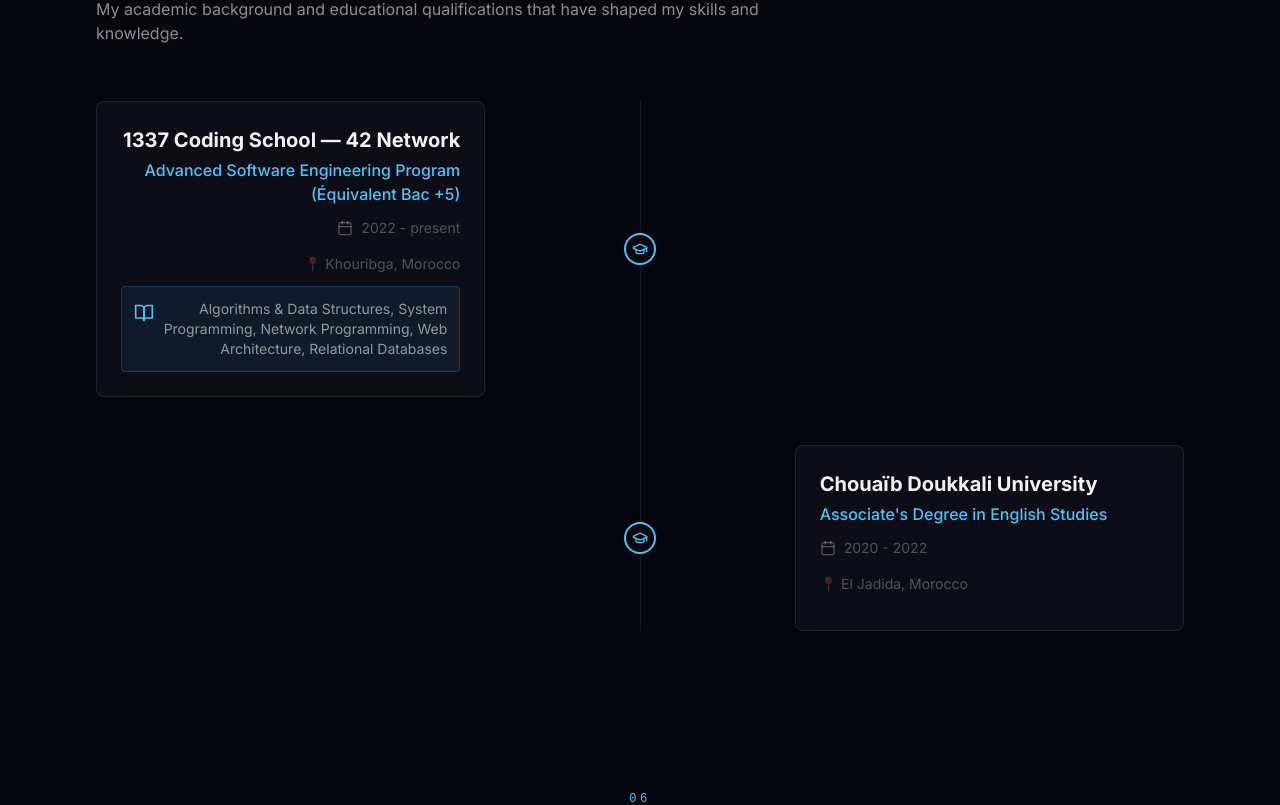
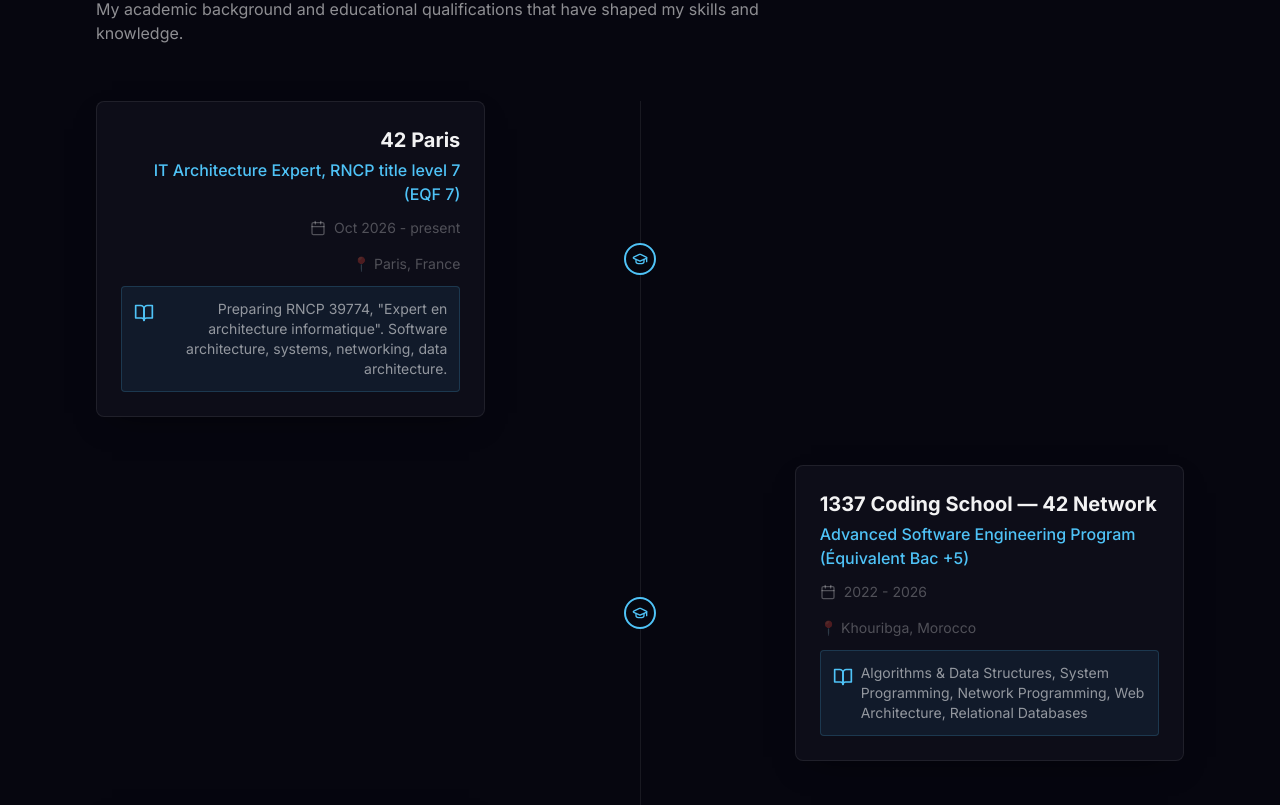
Before and after one commit to ysahih/Portfolio, a Next.js app: page / in a window 1280 px wide. Shown: the part 6615-7420 px from the top of the page. Built offline with nearby package versions, Linux system fonts and the light colour scheme.

Commit message:
content: add 42 Paris and close out 1337 dates

```diff
--- a/app/data/resume-data.ts
+++ b/app/data/resume-data.ts
@@ -37,10 +37,18 @@
 
   education: [
     {
+      school: "42 Paris",
+      degree: "IT Architecture Expert, RNCP title level 7 (EQF 7)",
+      start: "Oct 2026",
+      end: "present",
+      location: "Paris, France",
+      description: "Preparing RNCP 39774, \"Expert en architecture informatique\". Software architecture, systems, networking, data architecture.",
+    },
+    {
       school: "1337 Coding School — 42 Network",
       degree: "Advanced Software Engineering Program (Équivalent Bac +5)",
       start: "2022",
-      end: "present",
+      end: "2026",
       location: "Khouribga, Morocco",
       description: "Algorithms & Data Structures, System Programming, Network Programming, Web Architecture, Relational Databases",
     },
```
